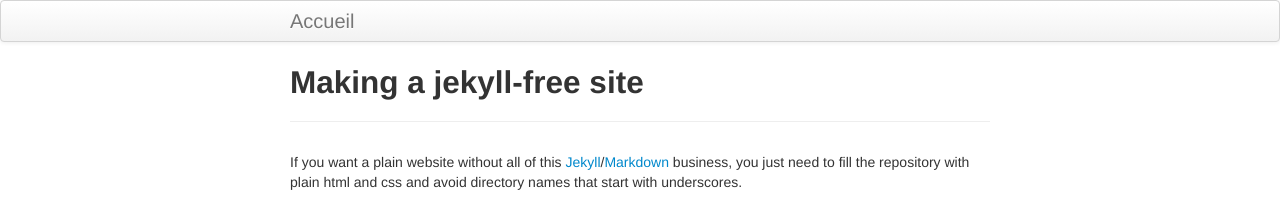
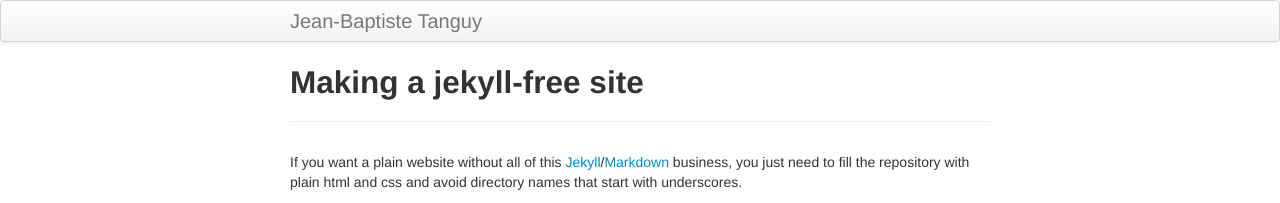
Before and after one commit to jbtanguy/jbtanguy.github.io, a Jekyll site: the page built from pages/nojekyll.md, in a window 1280 px wide. Shown: the top 203 px of the page. Built offline with Jekyll 4.4.1, drawn with Linux system fonts in a browser that asks for light colours.

Commit message:
Default page

```diff
--- a/_includes/themes/twitter/default.html
+++ b/_includes/themes/twitter/default.html
@@ -2,8 +2,7 @@
 <html lang="en">
   <head>
     <meta charset="utf-8">
-    <!--<title>{{ page.title }}</title>-->
-    <title>Accueil</title>
+    <title>{{ page.title }}</title>
     {% if page.description %}<meta name="description" content="{{ page.description }}">{% endif %}
     <meta name="author" content="{{ site.author.name }}">
 
@@ -32,8 +31,7 @@
     <div class="navbar">
       <div class="navbar-inner">
         <div class="container-narrow">
-          <!--a class="brand" href="{{ HOME_PATH }}">{{ site.title }}</a-->
-          <a class="brand" href="{{ HOME_PATH }}">Accueil</a>
+          <a class="brand" href="{{ HOME_PATH }}">{{ site.title }}</a>
         </div>
       </div>
     </div>
```
